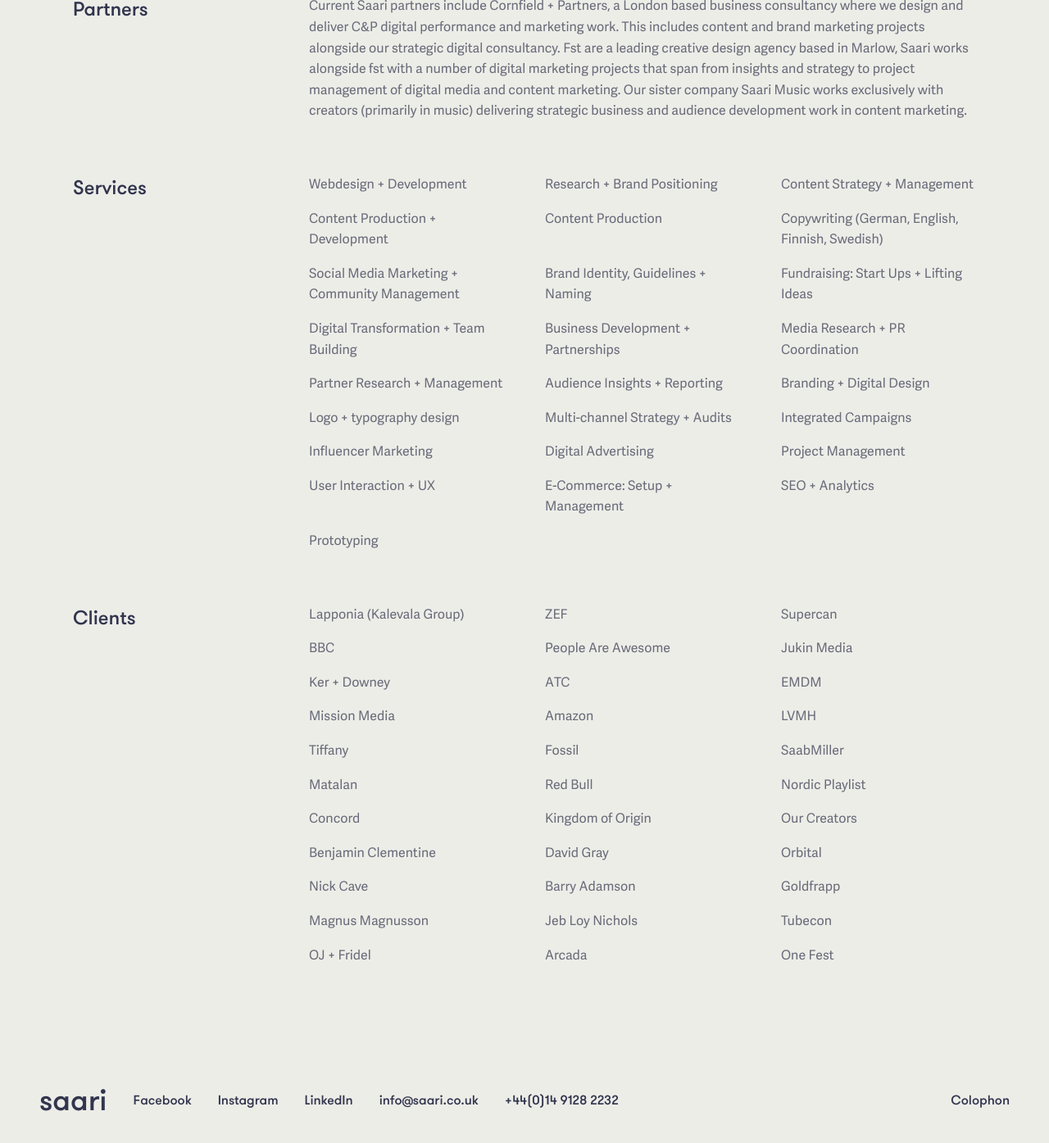
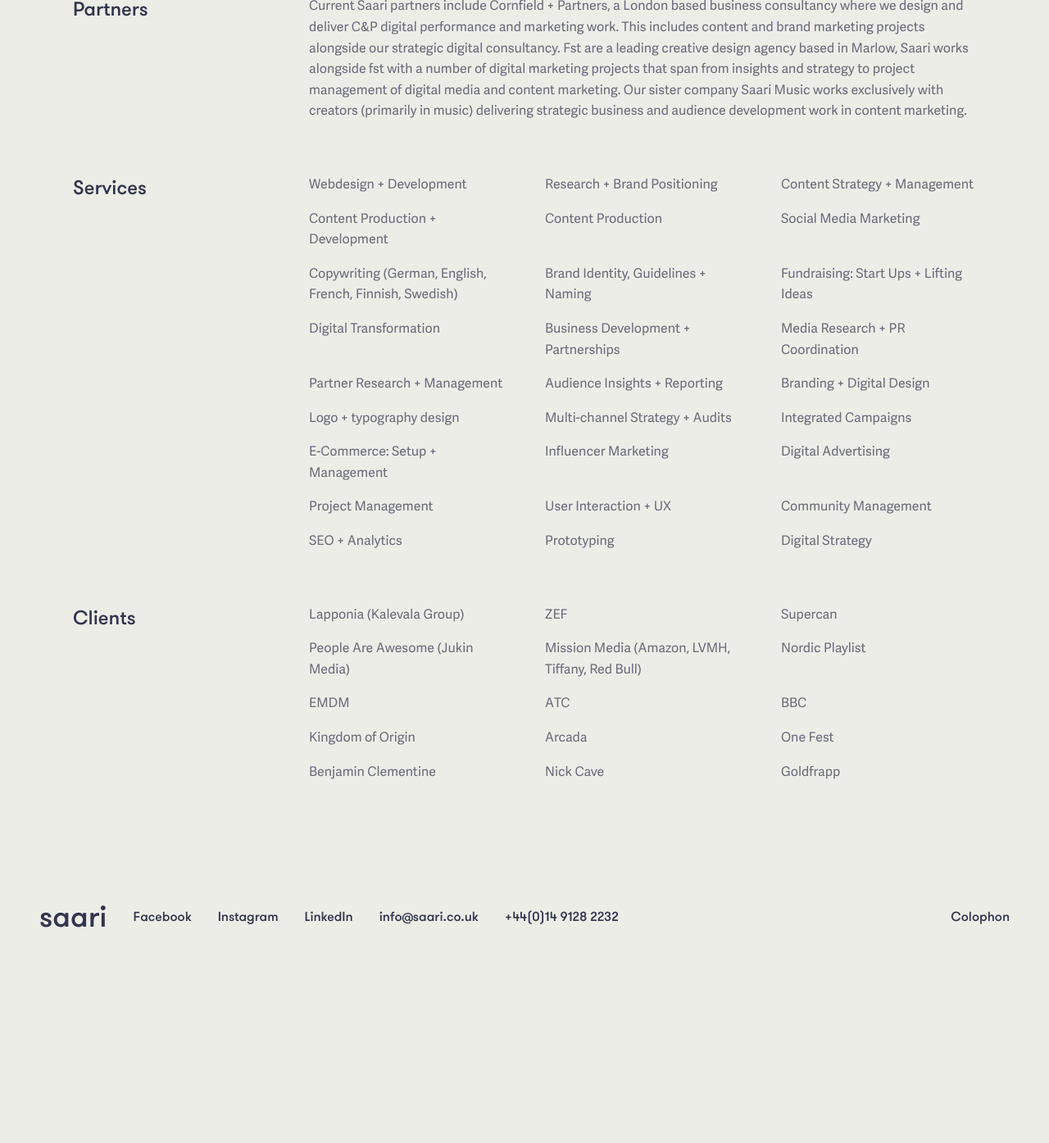
Before and after one commit to garethjohnsdesign/saari.co.uk, a Jekyll site: the page built from profile.md, in a window 1280 px wide and 1400 px high, scrolled down 400 px. Shown: the top 1395 px of the window at 82% size. Built offline with Jekyll 4.4.1, drawn with Linux system fonts in a browser that asks for light colours; after the commit the page ends 1584 px from its top, so only the background shows below that.

Commit message:
Updated Profile

```diff
--- a/profile.md
+++ b/profile.md
@@ -22,11 +22,11 @@
 - 'Content Strategy + Management '
 - 'Content Production + Development '
 - Content Production
-- Copywriting (German, English, Finnish, Swedish)
-- Social Media Marketing + Community Management
+- Social Media Marketing
+- Copywriting (German, English, French, Finnish, Swedish)
 - Brand Identity, Guidelines + Naming
 - 'Fundraising: Start Ups + Lifting Ideas'
-- Digital Transformation + Team Building
+- Digital Transformation
 - Business Development + Partnerships
 - Media Research + PR Coordination
 - Partner Research + Management
@@ -35,46 +35,30 @@
 - Logo + typography design
 - Multi-channel Strategy + Audits
 - Integrated Campaigns
+- 'E-Commerce: Setup + Management'
 - Influencer Marketing
 - Digital Advertising
 - Project Management
 - User Interaction + UX
-- 'E-Commerce: Setup + Management'
+- Community Management
 - SEO + Analytics
 - Prototyping
+- Digital Strategy
 clients-list:
 - Lapponia (Kalevala Group)
 - ZEF
 - Supercan
+- People Are Awesome (Jukin Media)
+- Mission Media (Amazon, LVMH, Tiffany, Red Bull)
+- Nordic Playlist
+- EMDM
+- ATC
 - BBC
-- People Are Awesome
-- Jukin Media
-- Ker + Downey
-- ATC
-- EMDM
-- Mission Media
-- Amazon
-- LVMH
-- Tiffany
-- Fossil
-- SaabMiller
-- Matalan
-- Red Bull
-- Nordic Playlist
-- Concord
 - Kingdom of Origin
-- Our Creators
-- Benjamin Clementine
-- David Gray
-- Orbital
-- Nick Cave
-- Barry Adamson
-- Goldfrapp
-- Magnus Magnusson
-- Jeb Loy Nichols
-- Tubecon
-- OJ + Fridel
 - Arcada
 - One Fest
+- Benjamin Clementine
+- Nick Cave
+- Goldfrapp
 layout: profile
 ---
```
